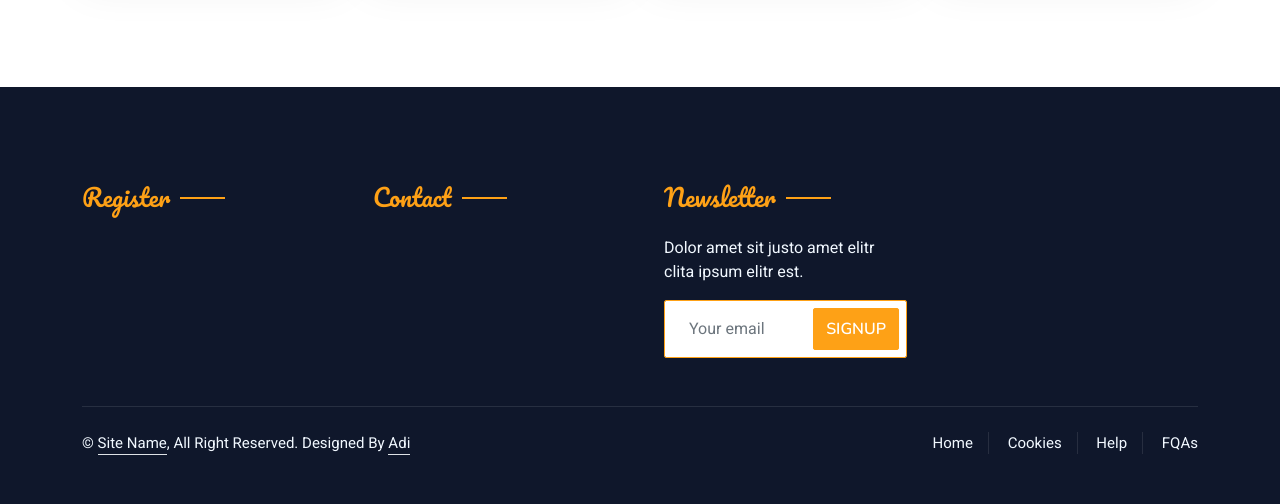
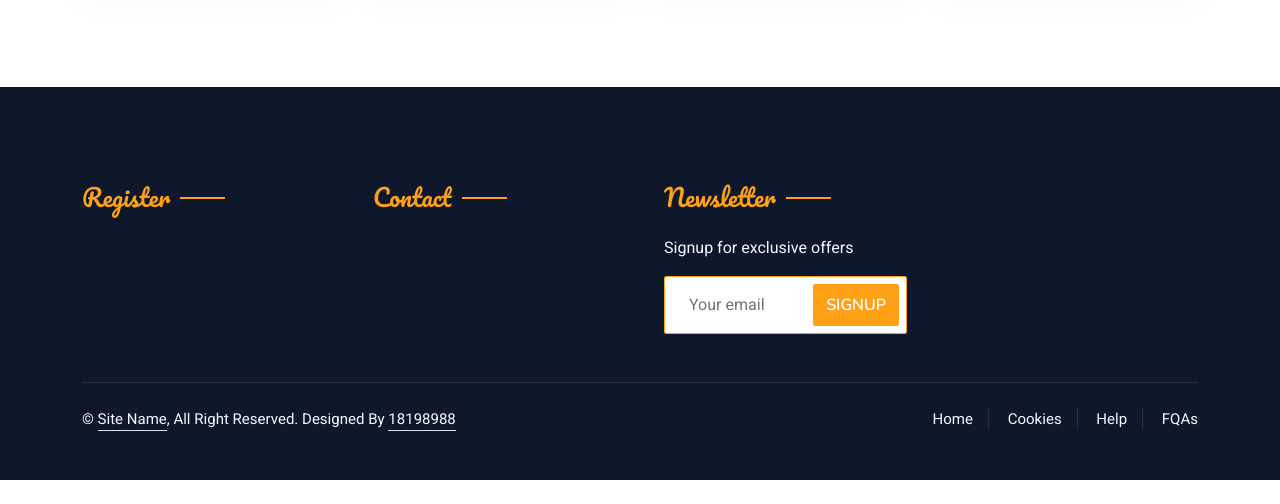
Before and after one commit to x18198988/x18198988_devops_restaurant, a Django app: page /about/ in a window 1280 px wide. Shown: the part 1644-2148 px from the top of the page. After the commit the page ends 2124 px from the top, so only its background shows below. Run offline with Django 4.2, Linux system fonts and the light colour scheme; some libraries are stand-ins or nearby versions.

Commit message:
Update base.html

```diff
--- a/templates/base.html
+++ b/templates/base.html
@@ -115,7 +115,7 @@
                     </div> -->
                     <div class="col-lg-3 col-md-6">
                         <h4 class="section-title ff-secondary text-start text-primary fw-normal mb-4">Newsletter</h4>
-                        <p>Dolor amet sit justo amet elitr clita ipsum elitr est.</p>
+                        <p>Signup for exclusive offers</p>
                         <div class="position-relative mx-auto" style="max-width: 400px;">
                             <input class="form-control border-primary w-100 py-3 ps-4 pe-5" type="text" placeholder="Your email">
                             <button type="button" class="btn btn-primary py-2 position-absolute top-0 end-0 mt-2 me-2">SignUp</button>
@@ -130,7 +130,7 @@
                             &copy; <a class="border-bottom" href="#">Site Name</a>, All Right Reserved.
 
 
-							Designed By <a class="border-bottom" href="#">Adi</a>
+							Designed By <a class="border-bottom" href="#">18198988</a>
                         </div>
                         <div class="col-md-6 text-center text-md-end">
                             <div class="footer-menu">
```
